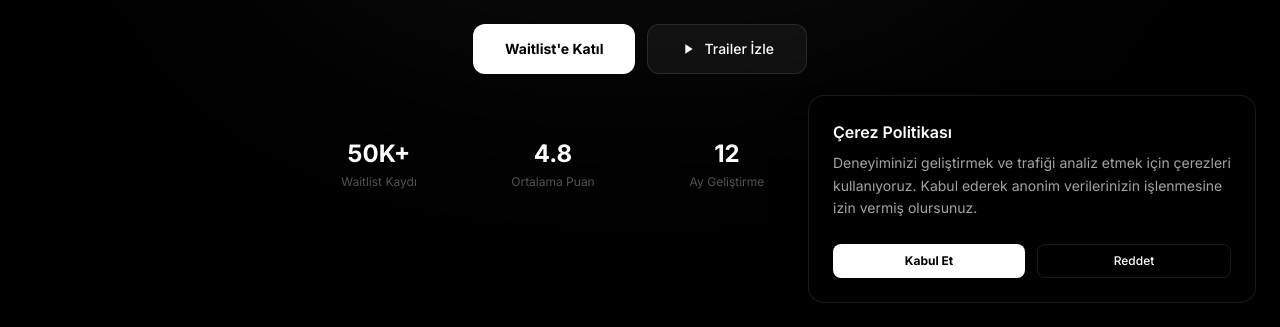
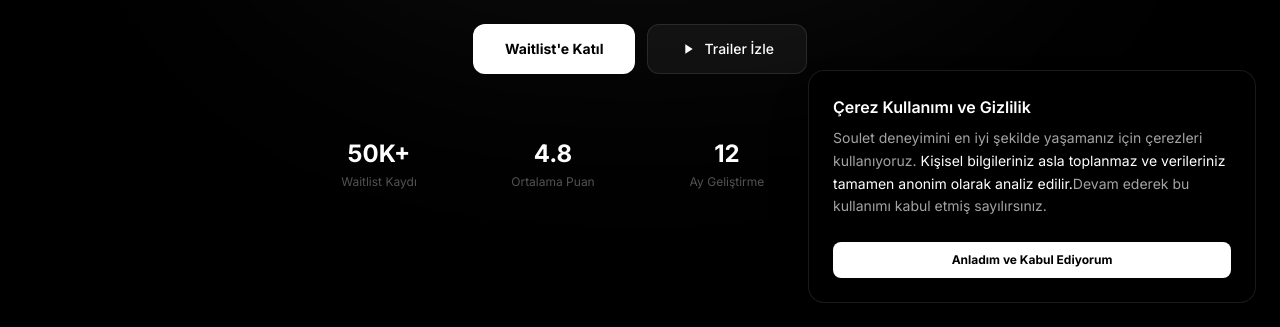
Before and after one commit to cinar12322/souletfnafsite, a Next.js app: page / in a window 1280 px wide. Shown: the part 473-800 px from the top of the page. Built offline with nearby package versions, Linux system fonts and the light colour scheme; no server answers.

Commit message:
style: Cookie banner zorunlu hale getirildi ve gizlilik garantisi eklendi

```diff
--- a/src/components/CookieBanner.tsx
+++ b/src/components/CookieBanner.tsx
@@ -15,37 +15,26 @@
   const handleAccept = () => {
     localStorage.setItem("cookie_consent", "accepted");
     setShowBanner(false);
-    // İleride buraya Google Analytics / Clarity tetikleyicisi eklenebilir
-    window.location.reload(); // Çerezlerin aktif olması için sayfayı yenile
-  };
-
-  const handleDecline = () => {
-    localStorage.setItem("cookie_consent", "declined");
-    setShowBanner(false);
+    window.location.reload();
   };
 
   if (!showBanner) return null;
 
   return (
-    <div className="fixed bottom-6 left-6 right-6 z-[200] md:max-w-md md:left-auto">
-      <div className="bg-black border border-white/10 p-6 rounded-2xl shadow-2xl backdrop-blur-xl">
-        <h3 className="text-white font-semibold mb-2">Çerez Politikası</h3>
+    <div className="fixed inset-0 z-[200] flex items-end justify-center md:justify-end p-6 pointer-events-none">
+      <div className="bg-black border border-white/10 p-6 rounded-2xl shadow-2xl backdrop-blur-xl w-full max-w-md pointer-events-auto animate-in fade-in slide-in-from-bottom-4 duration-500">
+        <h3 className="text-white font-semibold mb-2">Çerez Kullanımı ve Gizlilik</h3>
         <p className="text-text-secondary text-sm mb-6 leading-relaxed">
-          Deneyiminizi geliştirmek ve trafiği analiz etmek için çerezleri kullanıyoruz.
-          Kabul ederek anonim verilerinizin işlenmesine izin vermiş olursunuz.
+          Soulet deneyimini en iyi şekilde yaşamanız için çerezleri kullanıyoruz.
+          <span className="text-white"> Kişisel bilgileriniz asla toplanmaz ve verileriniz tamamen anonim olarak analiz edilir.</span>
+          Devam ederek bu kullanımı kabul etmiş sayılırsınız.
         </p>
-        <div className="flex gap-3">
+        <div className="flex">
           <button
             onClick={handleAccept}
-            className="flex-1 px-4 py-2 bg-white text-black text-xs font-bold rounded-lg hover:bg-white/90 transition-all cursor-pointer"
+            className="w-full px-4 py-2.5 bg-white text-black text-xs font-bold rounded-lg hover:bg-white/90 transition-all cursor-pointer"
           >
-            Kabul Et
-          </button>
-          <button
-            onClick={handleDecline}
-            className="flex-1 px-4 py-2 bg-transparent text-white text-xs font-medium border border-white/10 rounded-lg hover:bg-white/5 transition-all cursor-pointer"
-          >
-            Reddet
+            Anladım ve Kabul Ediyorum
           </button>
         </div>
       </div>
```
